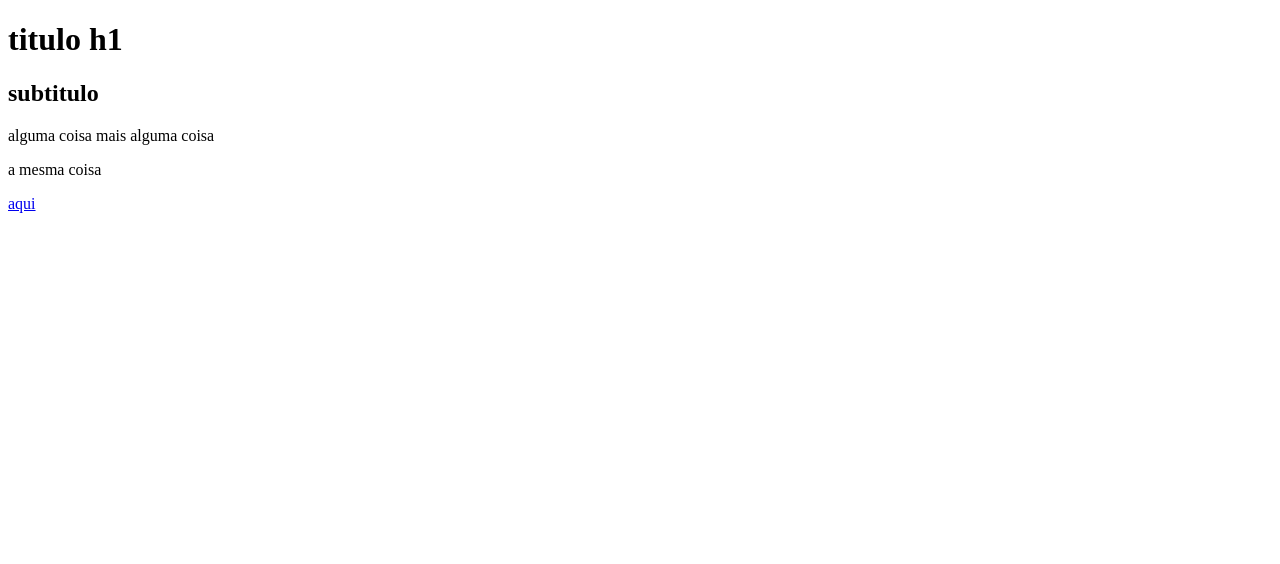
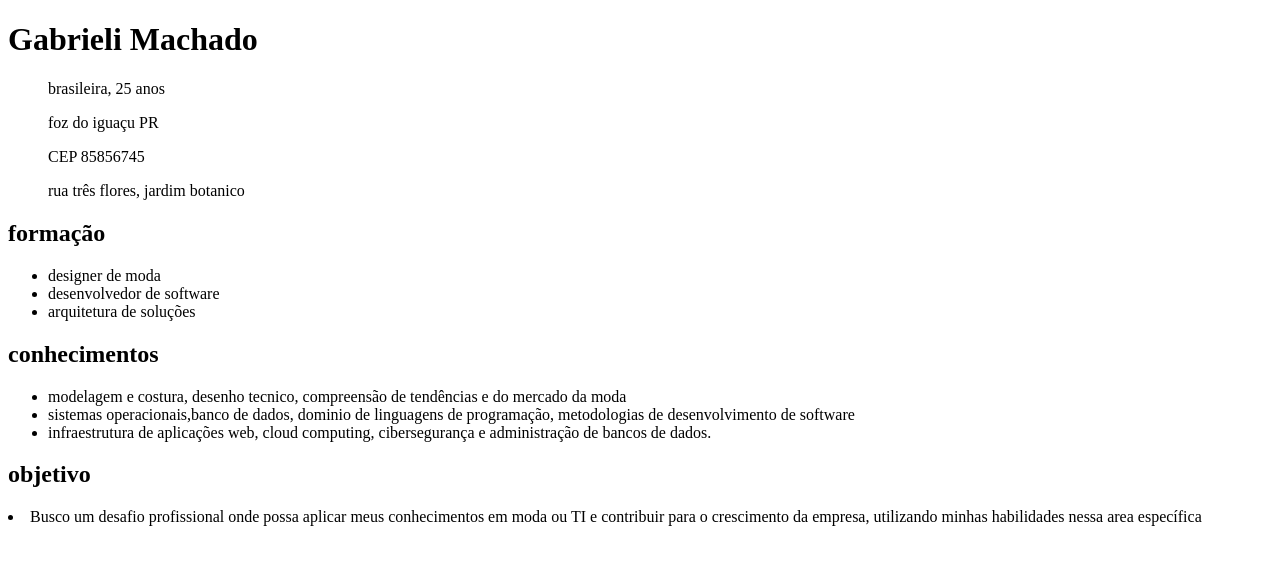
Before and after one commit to gabrielimachado09/primeirosite, a plain HTML site: page index.html in a window 1280 px wide. Drawn offline with Linux system fonts and the light colour scheme.

Commit message:
Add files via upload

```diff
--- a/index.html
+++ b/index.html
@@ -6,10 +6,24 @@
     <title>gabs</title>
 </head>
 <body>
-    <h1>titulo h1</h1>
-    <h2>subtitulo</h2>
-    <p>alguma coisa mais alguma coisa</p>
-    <p>a mesma coisa</p>
-    <a href="htts:\\www.google.com">aqui</a>
+    <h1>Gabrieli Machado</h1>
+    <ol>brasileira, 25 anos</ol>
+    <ol>foz do iguaçu PR</ol>
+    <ol>CEP 85856745</ol>
+    <ol>rua três flores, jardim botanico</ol>
+    <h2>formação</h2>
+    <ul>
+        <li>designer de moda</li>
+        <li>desenvolvedor de software</li>
+        <li>arquitetura de soluções</li>
+    </ul>
+    <h2>conhecimentos</h2>
+    <ul>
+        <li>modelagem e costura, desenho tecnico, compreensão de tendências e do mercado da moda</li>
+        <li>sistemas operacionais,banco de dados, dominio de linguagens de programação, metodologias de desenvolvimento de software</li>
+        <li>infraestrutura de aplicações web, cloud computing, cibersegurança e administração de bancos de dados.</li>
+    </ul>
+      <h2>objetivo</h2>
+      <li>Busco um desafio profissional onde possa aplicar meus conhecimentos em moda ou TI e contribuir para o crescimento da empresa, utilizando minhas habilidades nessa area específica</li>
 </body>
 </html>
```
